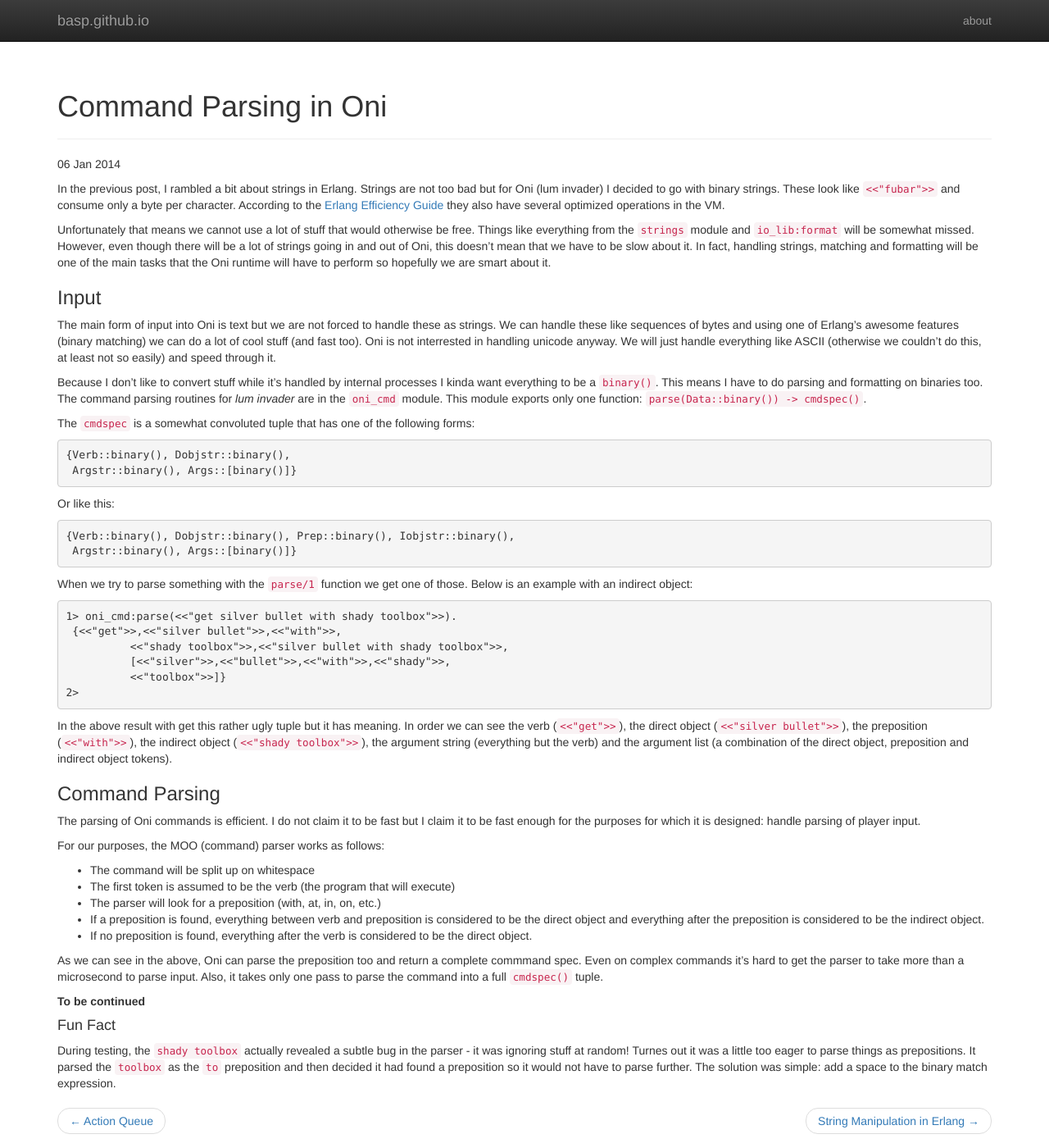
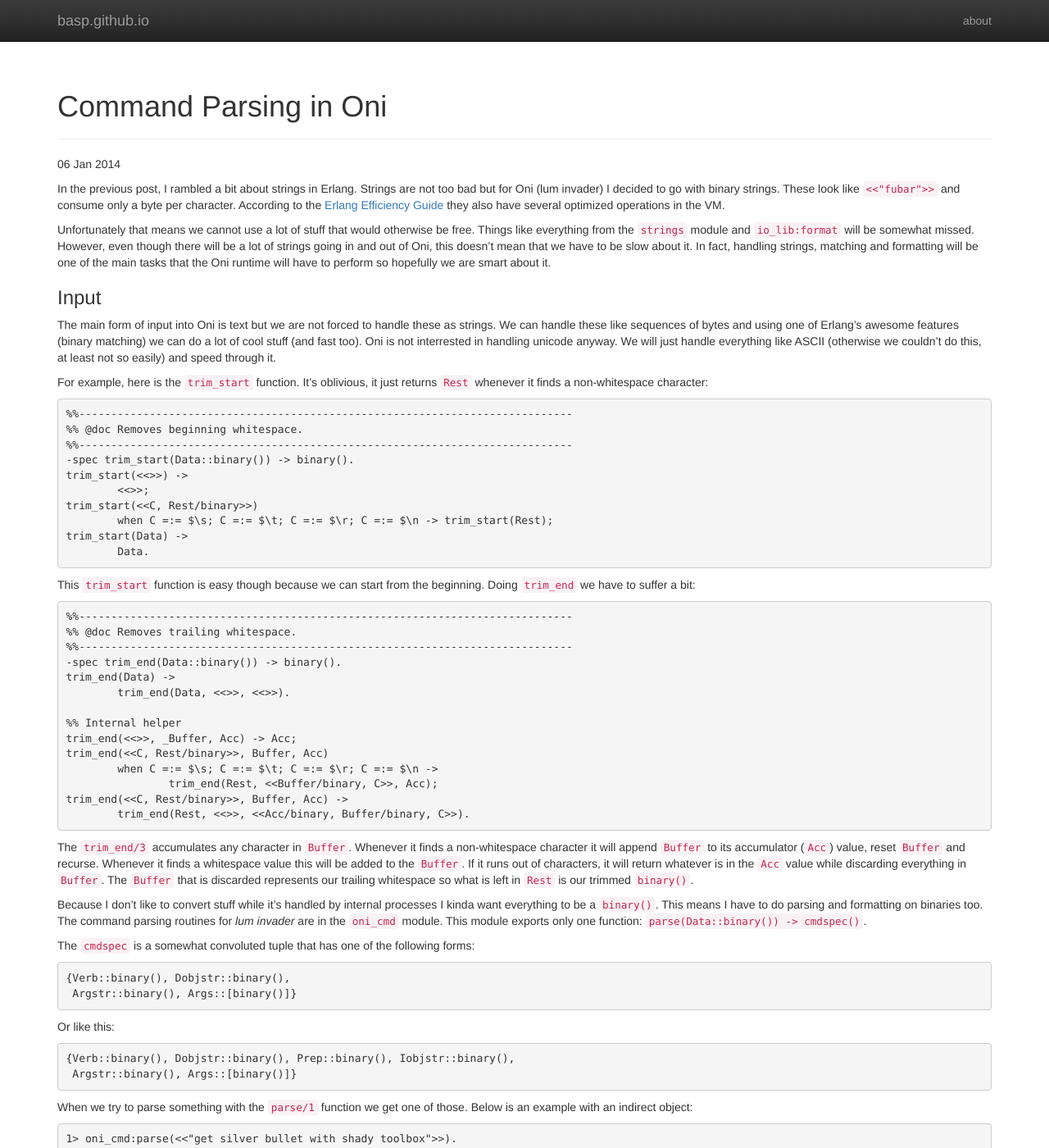
Before and after one commit to basp/basp.github.io, a Jekyll site: the page built from _posts/2014-01-06-command-parsing-in-oni.md, in a window 1280 px wide and 1400 px high. Shown: the whole window at 82% size. Built offline with Jekyll 4.4.1, drawn with Linux system fonts in a browser that asks for light colours; nearby versions of some CDN libraries; Markdown is read by kramdown in place of the engine named in the settings.

Commit message:
Bit more body

```diff
--- a/_posts/2014-01-06-command-parsing-in-oni.md
+++ b/_posts/2014-01-06-command-parsing-in-oni.md
@@ -9,6 +9,38 @@ Unfortunately that means we cannot use a lot of stuff that would otherwise be fr
 
 ### Input
 The main form of input into Oni is text but we are not forced to handle these as strings. We can handle these like sequences of bytes and using one of Erlang's awesome features (binary matching) we can do a lot of cool stuff (and fast too). Oni is not interrested in handling unicode anyway. We will just handle everything like ASCII (otherwise we couldn't do this, at least not so easily) and speed through it.
+
+For example, here is the `trim_start` function. It's oblivious, it just returns `Rest` whenever it finds a non-whitespace character:
+
+	%%-----------------------------------------------------------------------------
+	%% @doc Removes beginning whitespace.
+	%%-----------------------------------------------------------------------------
+	-spec trim_start(Data::binary()) -> binary().
+	trim_start(<<>>) ->
+		<<>>;
+	trim_start(<<C, Rest/binary>>)
+		when C =:= $\s; C =:= $\t; C =:= $\r; C =:= $\n -> trim_start(Rest);
+	trim_start(Data) ->
+		Data.
+
+This `trim_start` function is easy though because we can start from the beginning. Doing `trim_end` we have to suffer a bit:
+
+	%%-----------------------------------------------------------------------------
+	%% @doc Removes trailing whitespace.
+	%%-----------------------------------------------------------------------------
+	-spec trim_end(Data::binary()) -> binary().
+	trim_end(Data) ->
+		trim_end(Data, <<>>, <<>>).
+
+	%% Internal helper
+	trim_end(<<>>, _Buffer, Acc) -> Acc;
+	trim_end(<<C, Rest/binary>>, Buffer, Acc)
+		when C =:= $\s; C =:= $\t; C =:= $\r; C =:= $\n ->
+			trim_end(Rest, <<Buffer/binary, C>>, Acc);
+	trim_end(<<C, Rest/binary>>, Buffer, Acc) ->
+		trim_end(Rest, <<>>, <<Acc/binary, Buffer/binary, C>>).
+
+The `trim_end/3` accumulates any character in `Buffer`. Whenever it finds a non-whitespace character it will  append `Buffer` to its accumulator (`Acc`) value, reset `Buffer` and recurse. Whenever it finds a whitespace value this will be added to the `Buffer`. If it runs out of characters, it will return whatever is in the `Acc` value while discarding everything in `Buffer`. The `Buffer` that is discarded represents our trailing whitespace so what is left in `Rest` is our trimmed `binary()`.
 
 Because I don't like to convert stuff while it's handled by internal processes I kinda want everything to be a `binary()`. This means I have to do parsing and formatting on binaries too. The command parsing routines for _lum invader_ are in the `oni_cmd` module. This module exports only one function: `parse(Data::binary()) -> cmdspec()`.
 
```
